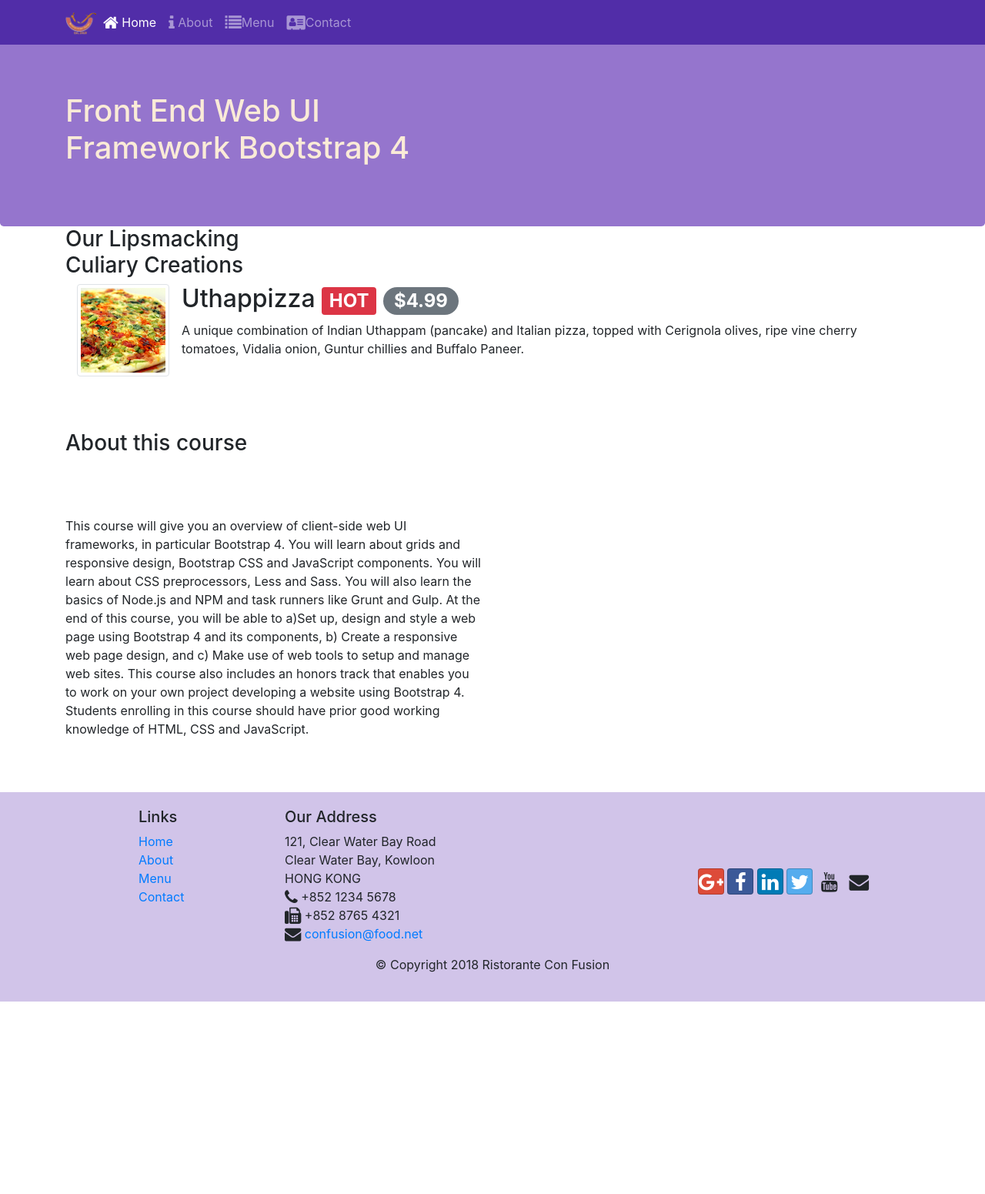
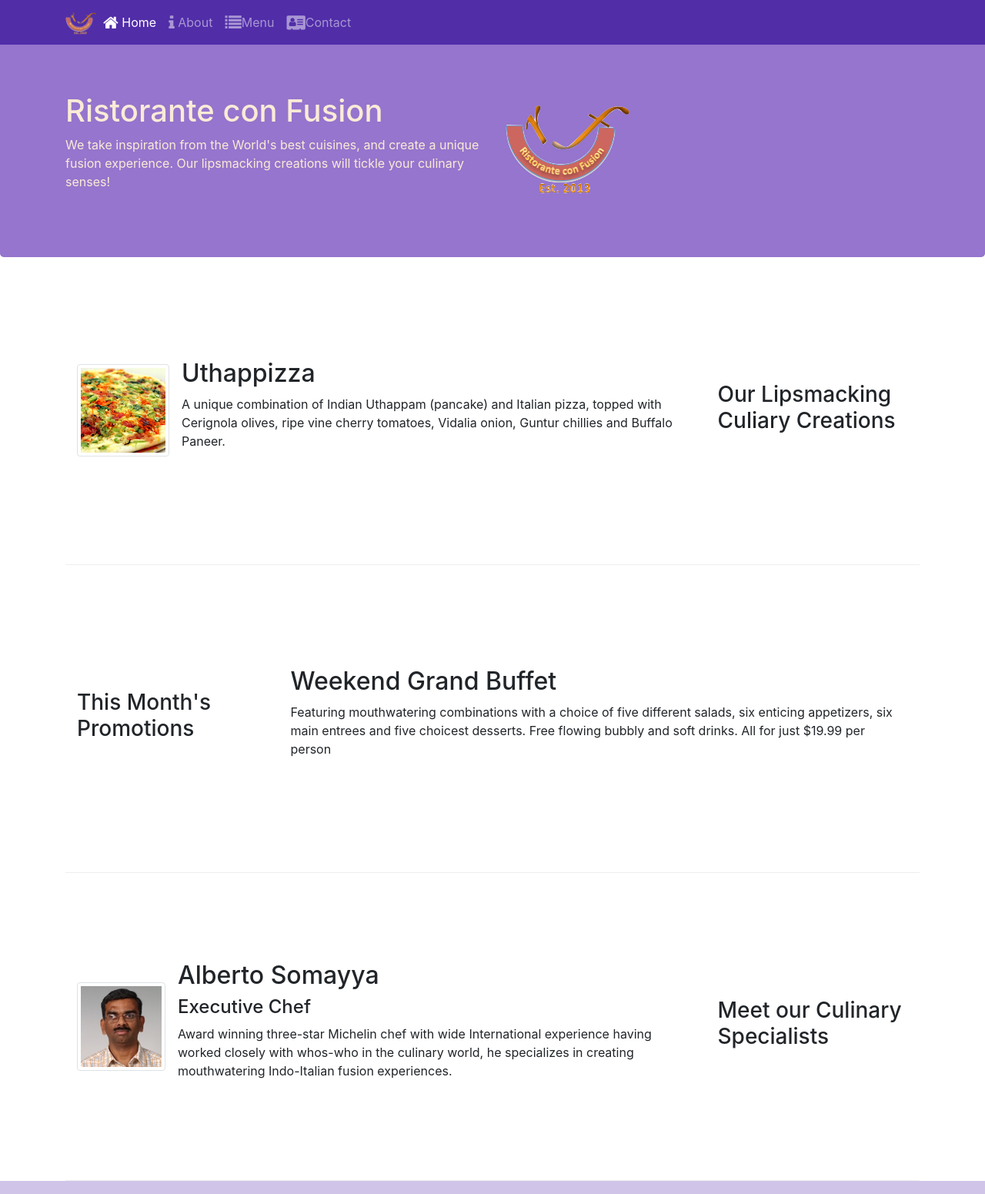
Before and after one commit to hamadhassan/Front-End-Web-UI-Frameworks-and-Tools, a website: page index.html in a window 1280 px wide. Shown: the top 1551 px of the page at 77% size. Before the commit the page ends 1301 px from the top, so only its background shows below. Drawn offline with nearby package versions, Linux system fonts and the light colour scheme.

Commit message:
assignment 2 setup

```diff
--- a/css/styles.css
+++ b/css/styles.css
@@ -8,6 +8,12 @@
     padding: 70px 30px 70px 30px;
     margin: 0 auto;
  }
+ .row-content {
+    margin:0px auto;
+    padding: 50px 0px 50px 0px;
+    border-bottom: 1px ridge;
+    min-height:400px;
+}
 .navbar-dark{
     background-color: #512DA8;
  }
@@ -28,3 +34,8 @@
 .content{
      margin: 0px auto 20px auto;
  }
+ address{
+    font-size:80%;
+    margin:0px;
+    color:#0f0f0f;
+}
--- a/index.html
+++ b/index.html
@@ -19,7 +19,7 @@
             <button class="navbar-toggler" type="button" data-toggle="collapse" data-target="#Navbar">
                 <span class="navbar-toggler-icon"></span>
             </button>
-            <a class="navbar-brand mr-auto" href="#"><img src="img/logo.png" height="30" width="41" alt=""></a>
+            <a class="navbar-brand mr-auto" href="index.html"> <img src="img/logo.png" height="30" width="41" alt=""></a>
             <div class="collapse navbar-collapse" id="Navbar">
                 <ul class="navbar-nav mr-auto"><!--mr means margin -->
                     <li class="nav-item active"><a class="nav-link" href="#"><span class="fa fa-home fa-lg"></span> Home</a></li>
@@ -36,26 +36,29 @@
         <div class="container">
             <div class="row row-header">
                 <div class="col-12 col-sm-6">
-                    <h1>Front End Web UI Framework Bootstrap 4 </h1>
+                    <h1>Ristorante con Fusion </h1>
+                    <p>We take inspiration from the World's best cuisines, and create a unique fusion experience. Our lipsmacking creations will tickle your culinary senses!</p>
                 </div>
-                <div class="col-12 col-sm">
+                <div class="col-12 col-sm align-self-center">
+                    <img src="img/logo.png" class="img-fluid" alt="">
                 </div>
             </div>
         </div>
     </header>
 
+
+    <!--First -->
     <div class="container">
         <div class="row row-content align-items-center">
                 <div class="col-12 col-sm-4 order-sm-last col-md-3">
                     <h3>Our Lipsmacking Culiary Creations</h3>
-            </div>
                 </div>
                 <div class="col col-sm order-sm-first col-md">
                     <div class="media">
                         <img class="d-flex mr-3 img-thumbnail align-self-center"
                             src="img/uthappizza.png" alt="Uthappizza">
                         <div class="media-body">
-                    <h2 class="mt-0">Uthappizza <span class="badge badge-danger">HOT</span> <span class="badge badge-pill badge-secondary">$4.99</span></h2>
+                            <h2 class="mt-0">Uthappizza</h2>
                             <p class="d-none d-sm-block">A unique combination of Indian Uthappam (pancake) and
                                 Italian pizza, topped with Cerignola olives, ripe vine
                                 cherry tomatoes, Vidalia onion, Guntur chillies and
@@ -64,23 +67,38 @@
                     </div>
                 </div>
             </div>
-
-    <main>
-      <div class="container">
-          <div class="row">
-              <div class="col-12 col-sm-8 col-md-6">
-                  <div class="about">
-                      <h3>About this course</h3>
-                      <p>This course will give you an overview of client-side web UI frameworks, in particular Bootstrap 4. You will learn about grids and responsive design, Bootstrap CSS and JavaScript components. You will learn about CSS preprocessors, Less and Sass. You will also learn the basics of Node.js and NPM and task runners like Grunt and Gulp.
-                          At the end of this course, you will be able to a)Set up, design and style a web page using Bootstrap 4 and its components, b) Create a responsive web page design, and c) Make use of web tools to setup and manage web sites.
-                          This course also includes an honors track that enables you to work on your own project developing a website using Bootstrap 4.
-                          Students enrolling in this course should have prior good working knowledge of HTML, CSS and JavaScript.</p>
+        <!--Second-->
+        <div class="row row-content align-items-center">
+            <div class="col-12 col-sm-4 order-sm-first col-md-3">
+                <h3>This Month's Promotions</h3>
+            </div>
+            <div class="col col-sm order-sm-last col-md">
+                <h2>Weekend Grand Buffet</h2>
+                <p>Featuring mouthwatering combinations with a choice of five different salads, six enticing appetizers, six main entrees and five choicest desserts. Free flowing bubbly and soft drinks. All for just $19.99 per person </p>
+            </div>
+        </div>
+        <!--Third-->
+        <div class="row row-content align-items-center">
+            <div class="col-12 col-sm-4 order-sm-last col-md-3">
+                <h3>Meet our Culinary Specialists</h3>
+            </div>
+            <div class="col col-sm order-sm-first col-md">
+                <div class="media">
+                    <img class="d-flex mr-3 img-thumbnail align-self-center"
+                            src="img/alberto.png" alt="Alberto Somayya">
+                    <div class="media-body">
+                        <h2 class="mt-0">Alberto Somayya</h2>
+                        <h4>Executive Chef</h4>
+                        <p class="d-none d-sm-block">Award winning three-star Michelin chef with wide
+                            International experience having worked closely with
+                            whos-who in the culinary world, he specializes in
+                            creating mouthwatering Indo-Italian fusion experiences.
+                            </p>
                     </div>
                 </div>
             </div>
         </div>
-
-  </main>
+    </div>
 
     <footer class="footer">
         <div class="container">
```
Also changed, not shown: ew.html (added, +101 -0 lines). Lines whose indentation alone changed are shown as unchanged.
